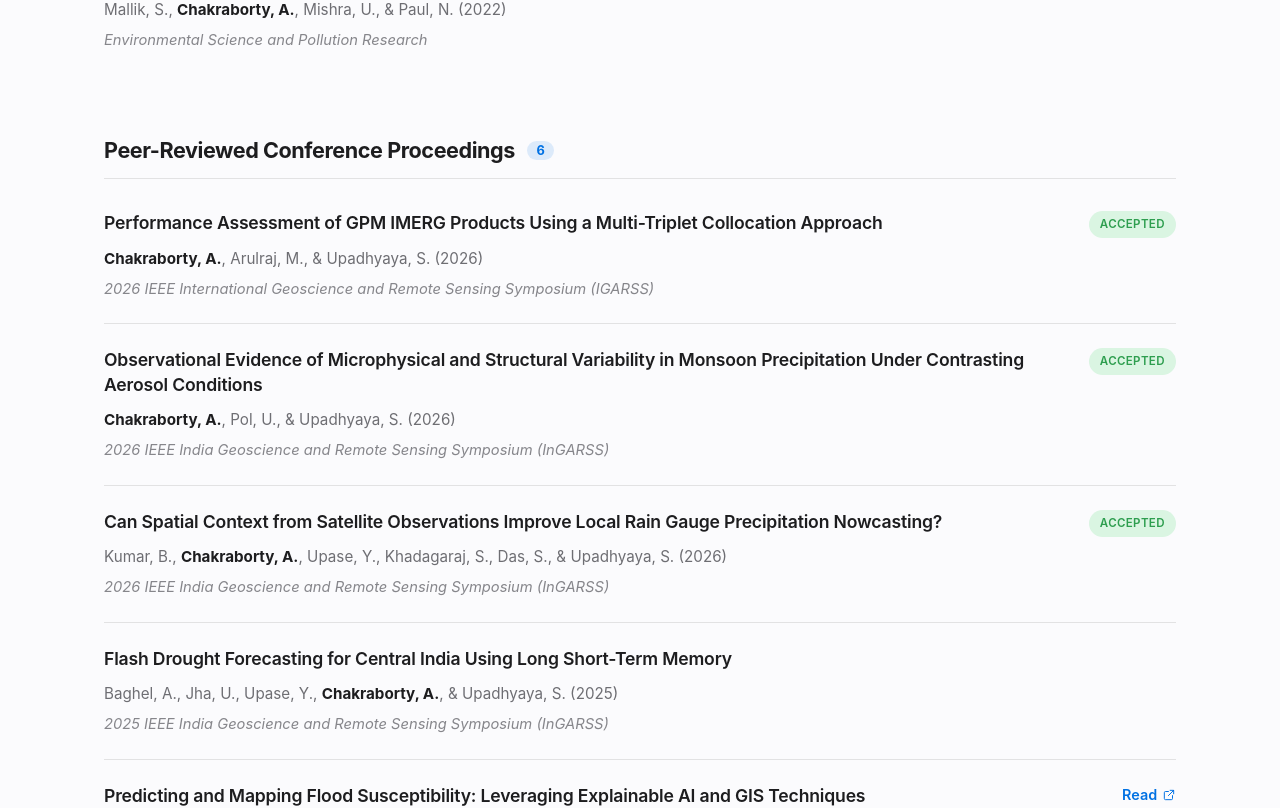
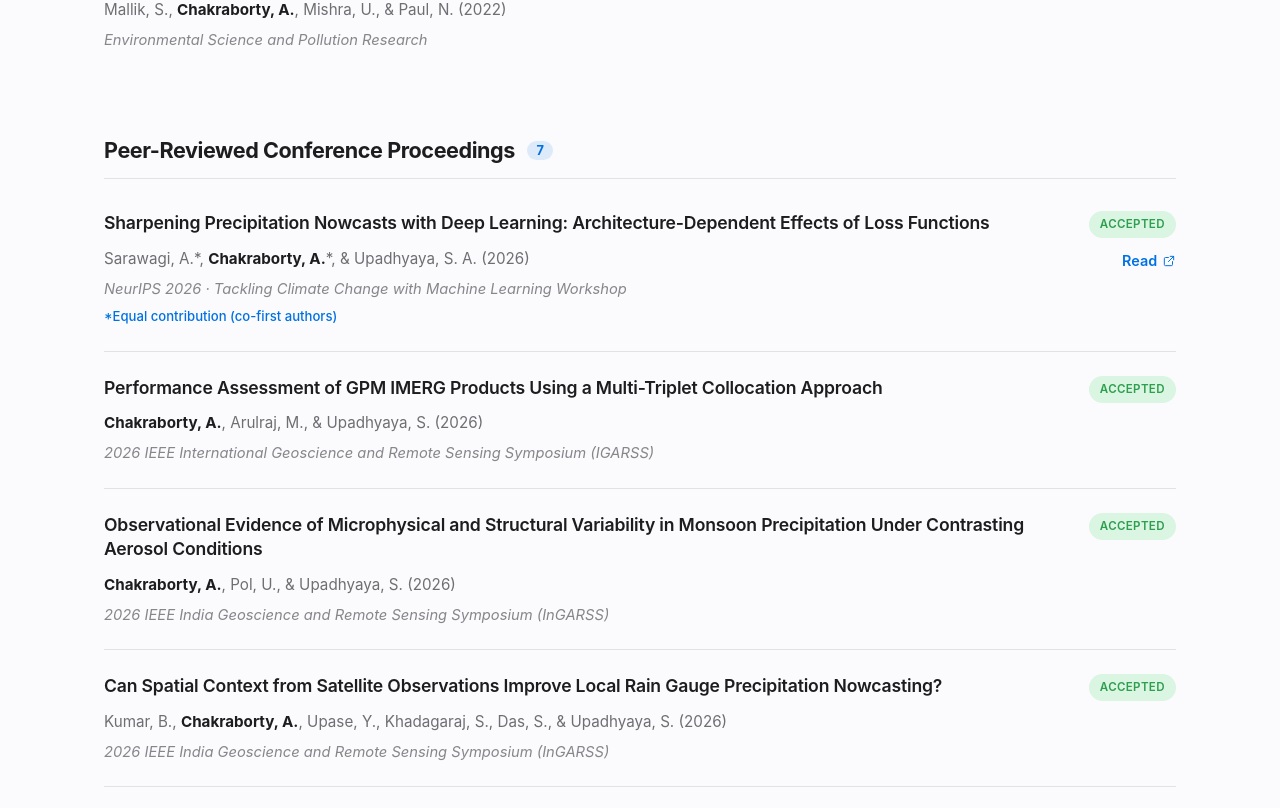
Before and after one commit to abhigyan-pro/abhigyan-pro.github.io, a React (Vite) app: page /publications in a window 1280 px wide. Shown: the part 912-1720 px from the top of the page. Built offline with nearby package versions, Linux system fonts and the light colour scheme.

Commit message:
Add NeurIPS 2026 paper and DOIs for two InGARSS papers

```diff
--- a/src/data/publications.js
+++ b/src/data/publications.js
@@ -38,6 +38,17 @@ export const publicationGroups = [
     heading: 'Peer-Reviewed Conference Proceedings',
     items: [
       {
+        authors: 'Sarawagi, A.*, Chakraborty, A.*, & Upadhyaya, S. A.',
+        year: '2026',
+        title:
+          'Sharpening Precipitation Nowcasts with Deep Learning: Architecture-Dependent Effects of Loss Functions',
+        venue:
+          'NeurIPS 2026 · Tackling Climate Change with Machine Learning Workshop',
+        status: 'Accepted',
+        note: '*Equal contribution (co-first authors)',
+        href: 'https://www.climatechange.ai/events/neurips2026',
+      },
+      {
         authors: 'Chakraborty, A., Arulraj, M., & Upadhyaya, S.',
         year: '2026',
         title:
@@ -67,6 +78,7 @@ export const publicationGroups = [
         year: '2025',
         title: 'Flash Drought Forecasting for Central India Using Long Short-Term Memory',
         venue: '2025 IEEE India Geoscience and Remote Sensing Symposium (InGARSS)',
+        href: 'https://doi.org/10.1109/InGARSS67683.2025.11583970',
       },
       {
         authors: 'Chakraborty, A., Kumar, B., & Upadhyaya, S.',
@@ -81,6 +93,7 @@ export const publicationGroups = [
         year: '2024',
         title: 'Enhancing River Discharge Forecasting With Multivariate LSTM',
         venue: '2024 IEEE India Geoscience and Remote Sensing Symposium (InGARSS)',
+        href: 'https://doi.org/10.1109/InGARSS61818.2024.10984172',
       },
     ],
   },
--- a/src/pages/Publications/Publications.jsx
+++ b/src/pages/Publications/Publications.jsx
@@ -42,6 +42,7 @@ function PublicationItem({ item }) {
           <Authors text={item.authors} /> ({item.year})
         </p>
         <p className={styles.itemVenue}>{item.venue}</p>
+        {item.note && <p className={styles.itemNote}>{item.note}</p>}
       </div>
       <div className={styles.itemAside}>
         {item.status && (
--- a/src/pages/Publications/Publications.module.css
+++ b/src/pages/Publications/Publications.module.css
@@ -74,6 +74,13 @@
   font-style: italic;
   color: var(--text-tertiary);
   line-height: 1.4;
+}
+
+.itemNote {
+  margin-top: var(--space-2);
+  font-size: 0.82rem;
+  font-weight: 500;
+  color: var(--accent);
 }
 
 /* ---------- Aside: status + link ---------- */
```
